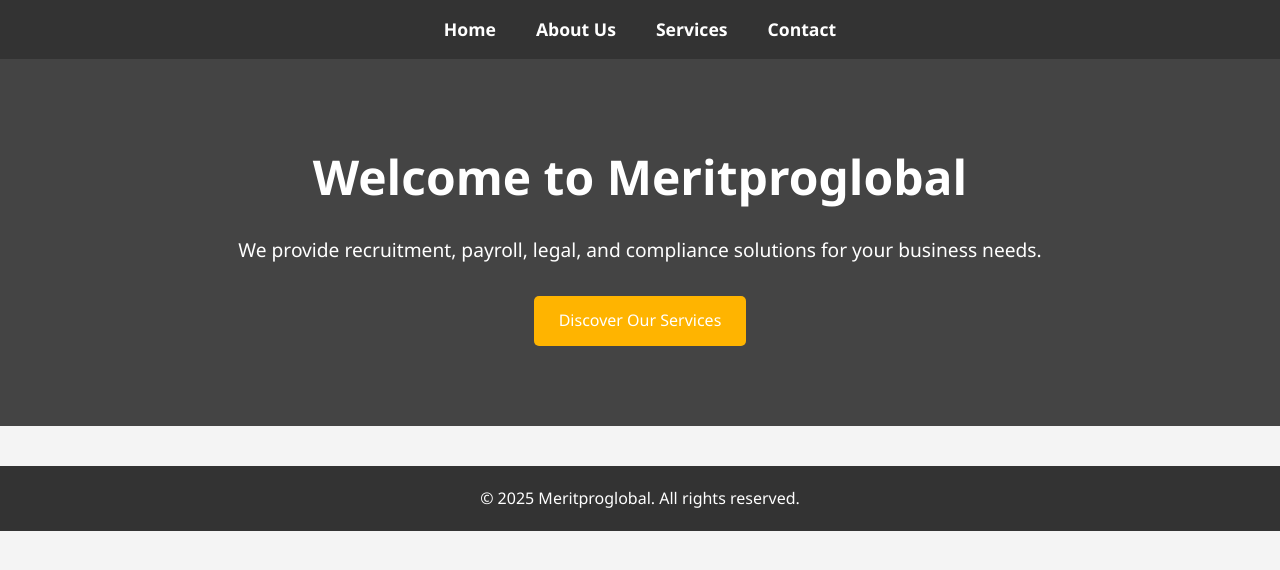
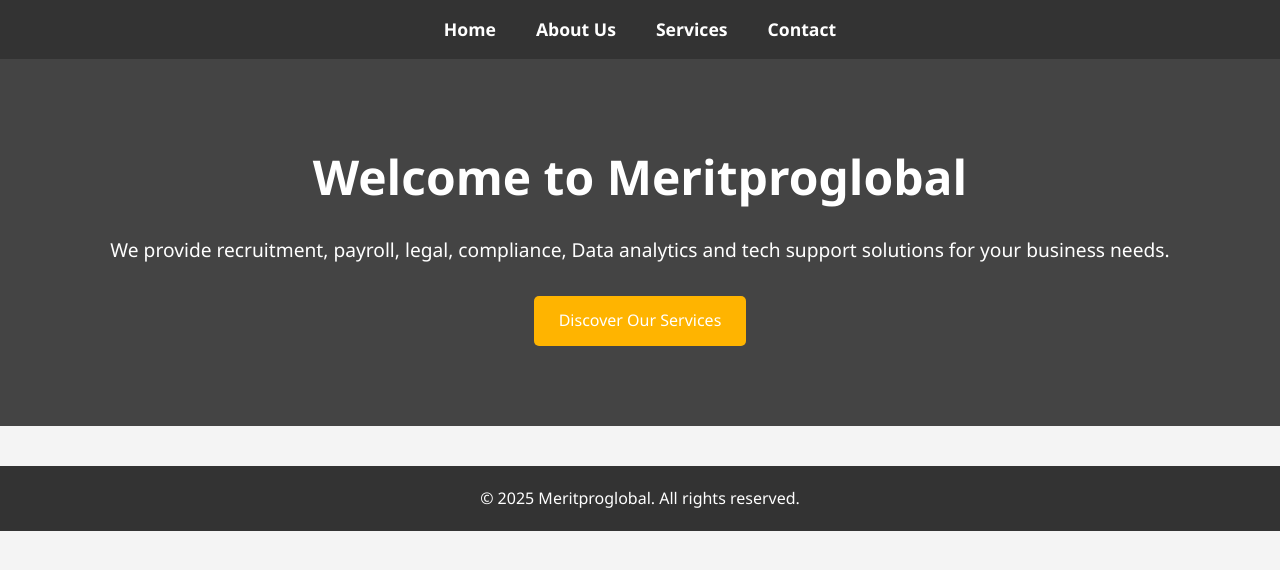
Before and after one commit to mayankraj096/wesite, a plain HTML site: page index.html in a window 1280 px wide. Drawn offline with Linux system fonts and the light colour scheme.

Commit message:
change
change

```diff
--- a/index.html
+++ b/index.html
@@ -19,7 +19,7 @@
     </header>
     <section class="hero">
         <h1>Welcome to Meritproglobal</h1>
-        <p>We provide recruitment, payroll, legal, and compliance solutions for your business needs.</p>
+        <p>We provide recruitment, payroll, legal, compliance, Data analytics and tech support solutions for your business needs.</p>
         <a href="services.html" class="cta-btn">Discover Our Services</a>
     </section>
     <footer>
```
